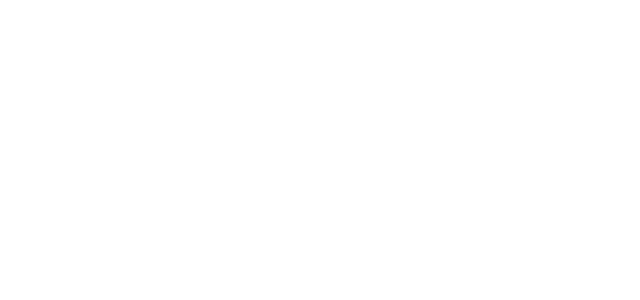
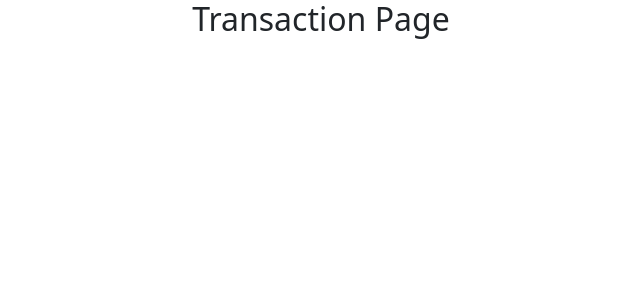
Before and after one commit to shubhamlokhande2147/MerchantHub, a React (Create React App) app in the folder MH_React/merchantapp/: page /allmerchant/transaction/1 in a window 1280 px wide. Before the commit this address had no page. Shown: the top 300 px of the page, without its empty margins (319-959 px from the left). Built offline with nearby package versions, Linux system fonts and the light colour scheme.

Commit message:
Transaction Component Creates

```diff
--- a/MH_React/merchantapp/src/App.js
+++ b/MH_React/merchantapp/src/App.js
@@ -9,6 +9,8 @@
 import Merchant_Table from './Components/Merchant/Merchant_Table';
 import NewMerchant from './Components/Merchant/NewMerchant';
 import Update_Merchant from './Components/Merchant/Update_Merchant';
+import Transaction from './Components/Merchant/Transaction';
+
 
 //import Header from './Pages/Header';
 
@@ -35,6 +37,8 @@
           <Route path='/newmerchant' element={<NewMerchant/>}></Route>
           <Route path='/allmerchant' element={<Merchant_Table/>}></Route>
           <Route path='/allmerchant/updatemerchant/:id' element={<Update_Merchant />} />
+          <Route path='/allmerchant/transaction/:id' element={<Transaction />} />
+
 
 
 
--- a/MH_React/merchantapp/src/Components/Merchant/Merchant_Table.js
+++ b/MH_React/merchantapp/src/Components/Merchant/Merchant_Table.js
@@ -82,7 +82,7 @@
                                 <td>{merchant.address}</td>
                                 <td>{merchant.sell}</td>
                                 <td>
-                                    <Button variant="success">View Bills</Button>{' '}
+                                    <Link to={"transaction/"+merchant.m_id}><Button variant="success">View Bills</Button></Link>{' '}
                                     <Link to={"updatemerchant/"+merchant.m_id}><Button variant="primary">Update</Button></Link>{' '}
                                     <Button variant="danger" onClick={() => deleteMerchant(merchant.m_id)}>Delete</Button>{' '}
                                 </td>
--- /dev/null
+++ b/MH_React/merchantapp/src/Components/Merchant/Transaction.js
@@ -0,0 +1,21 @@
+
+import { useParams } from 'react-router-dom';
+import { useEffect } from 'react';
+
+
+function Transaction()
+{
+    const { id } = useParams(); // Access the id parameter
+
+    useEffect(() => {
+        console.log("Props", { id }); // Logging the props
+    }, [id]);
+
+    return(
+        <>
+          <h2>Transaction Page</h2>
+        </>
+    )
+}
+
+export default Transaction;
```
